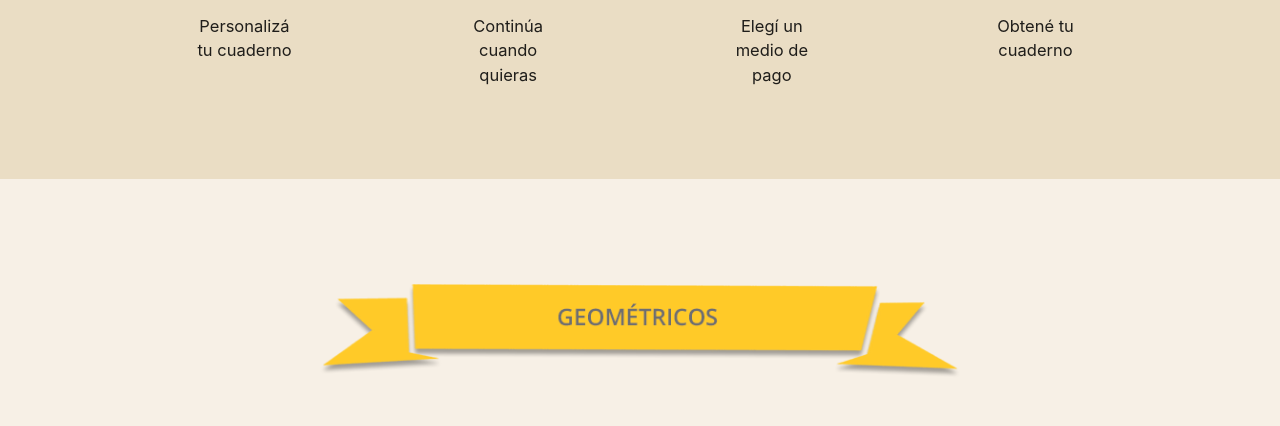
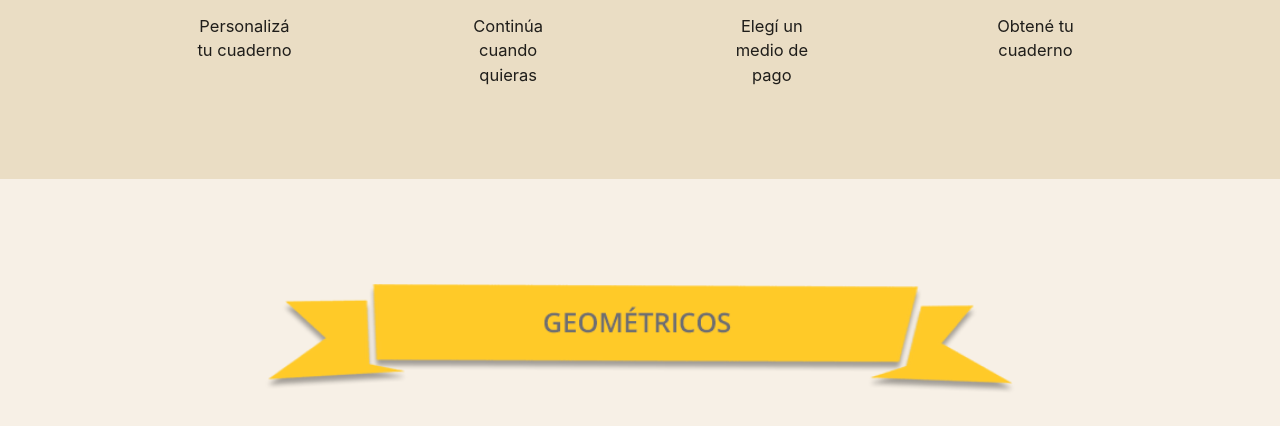
Before and after one commit to JuanPabloSaladino/creatink, a plain HTML site: page compra.html in a window 1280 px wide. Shown: the part 357-783 px from the top of the page. Drawn offline with nearby package versions, Linux system fonts and the light colour scheme; files that its build step writes are made by us from their sources.

Commit message:
corrección

```diff
--- a/scss/compra.scss
+++ b/scss/compra.scss
@@ -128,7 +128,7 @@ body {
       background-color: #f7f0e6;
 
       .banner .responsive-img {
-        width: 50%;
+        width: 50em;
         padding-top: 6rem;
       }
 
--- a/scss/style.scss
+++ b/scss/style.scss
@@ -137,7 +137,7 @@ body {
     padding: 1.125rem;
 
     .banner .responsive-img {
-      width: 50%;
+      width: 50em;
     }
 
     .tarjetas .contenedor .col .row .col .card {
```
